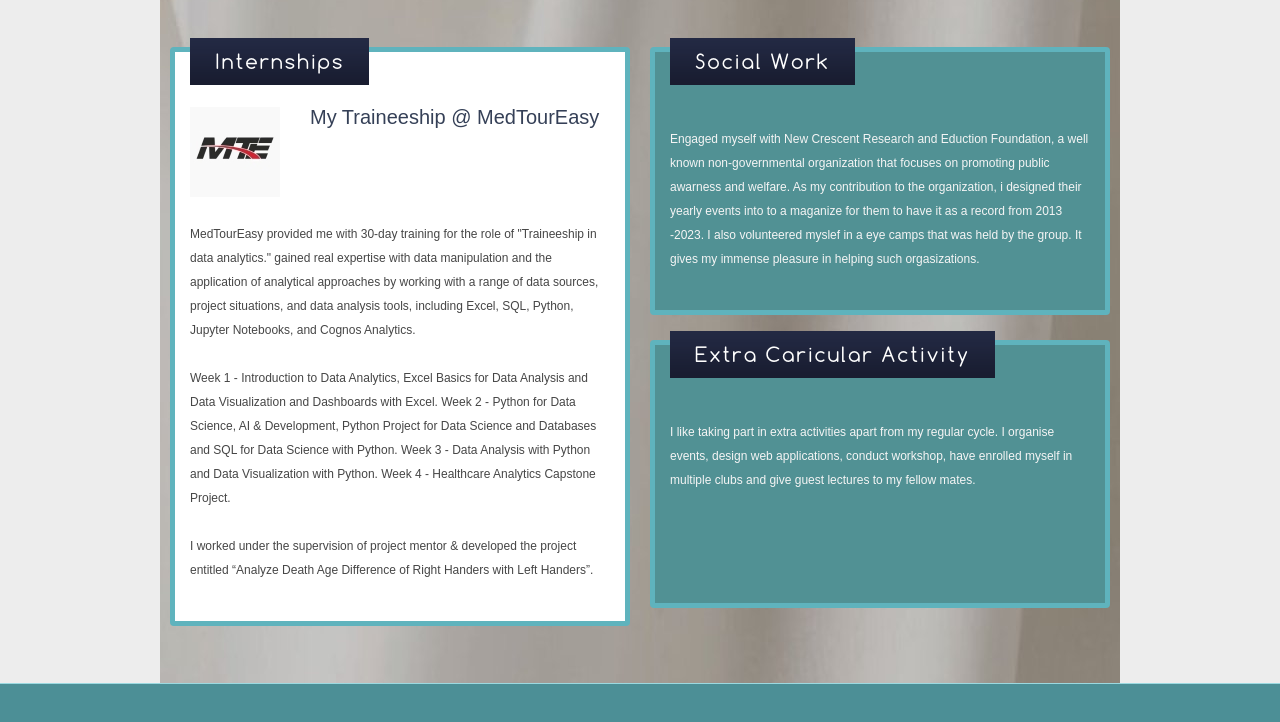
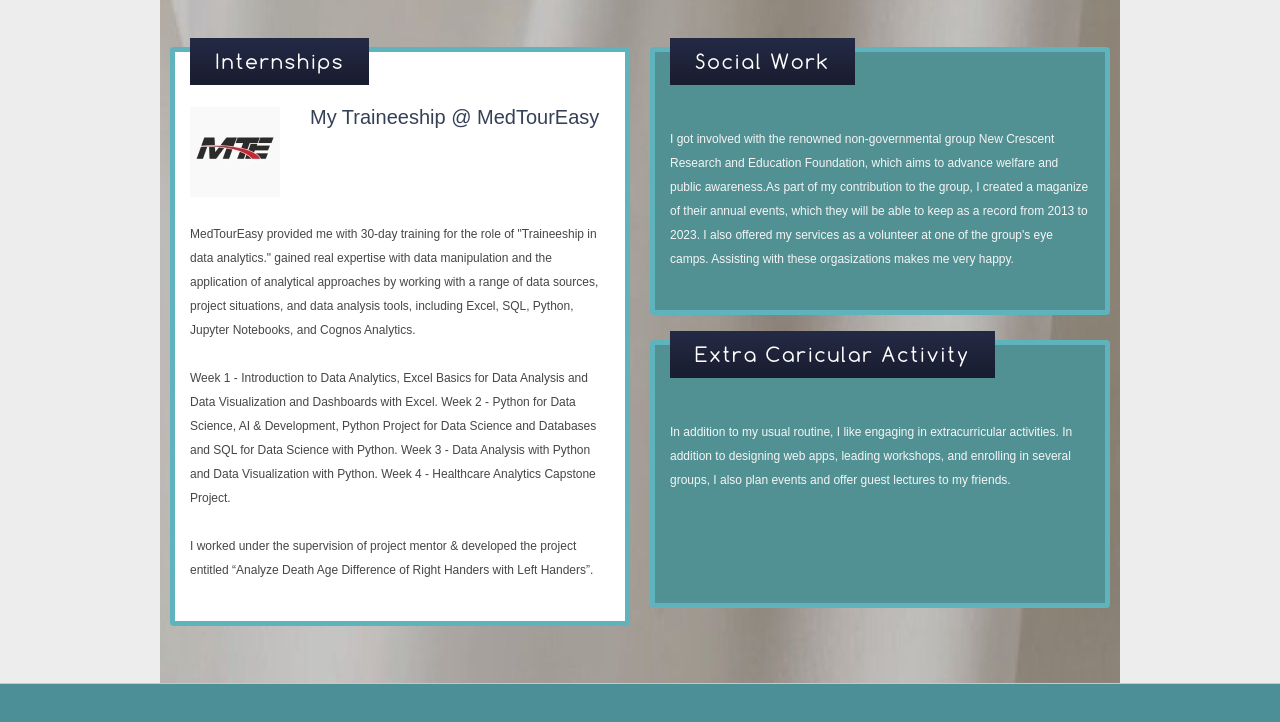
Before and after one commit to GodfreyAchu/Godfrey-Ashwanth-web, a plain HTML site: page index.html in a window 1280 px wide. Shown: the part 1033-1755 px from the top of the page. Drawn offline with Linux system fonts and the light colour scheme.

Commit message:
Update index.html

```diff
--- a/index.html
+++ b/index.html
@@ -33,7 +33,7 @@
 		<div class="article">
 				<img src="images/Ashwanth.jpg" alt="">
 				<h3> Believe in yourself when no one else does. </h3>
-				<b>Hey there! Myself Godfrey Ashwanth, 20 yreas old. Welcoming you to my personal website.<br> Have a great time ahead : )</b>
+				<b>Hey there! Myself Godfrey Ashwanth, student at SRM University. I Welcome you to my personal website.<br> Have a great time ahead and looking forward to connecting : )</b>
 				<br><br>The site contains: <br><br>
 				1. Home<br><br>
 				2. About<br><br>
@@ -104,15 +104,14 @@
 				<div class="article">
 					<h2>Social Work</h2>
 					<p>
-						Engaged myself with New Crescent Research and Eduction Foundation, a well known non-governmental organization that focuses on promoting public awarness and welfare.
-						As my contribution to the organization, i designed their yearly events into to a maganize for them to have it as a record from 2013 -2023. I also volunteered myslef in a eye camps
-						that was held by the group. It gives my immense pleasure in helping such orgasizations.
+						I got involved with the renowned non-governmental group New Crescent Research and Education Foundation, which aims to advance welfare and public awareness.As part of my contribution to the group, I created a maganize of their annual events,
+						which they will be able to keep as a record from 2013 to 2023. I also offered my services as a volunteer at one of the group's eye camps. Assisting with these orgasizations makes me very happy.
 					</p>
 				</div>
 				<div class="article">
 					<h2>Extra caricular Activity</h2>
 					<p>
-						I like taking part in extra activities apart from my regular cycle. I organise events, design web applications, conduct workshop, have enrolled myself in multiple clubs and give guest lectures to my fellow mates.
+						In addition to my usual routine, I like engaging in extracurricular activities. In addition to designing web apps, leading workshops, and enrolling in several groups, I also plan events and offer guest lectures to my friends.
 					</p>
 				</div>
 			</div>
```
